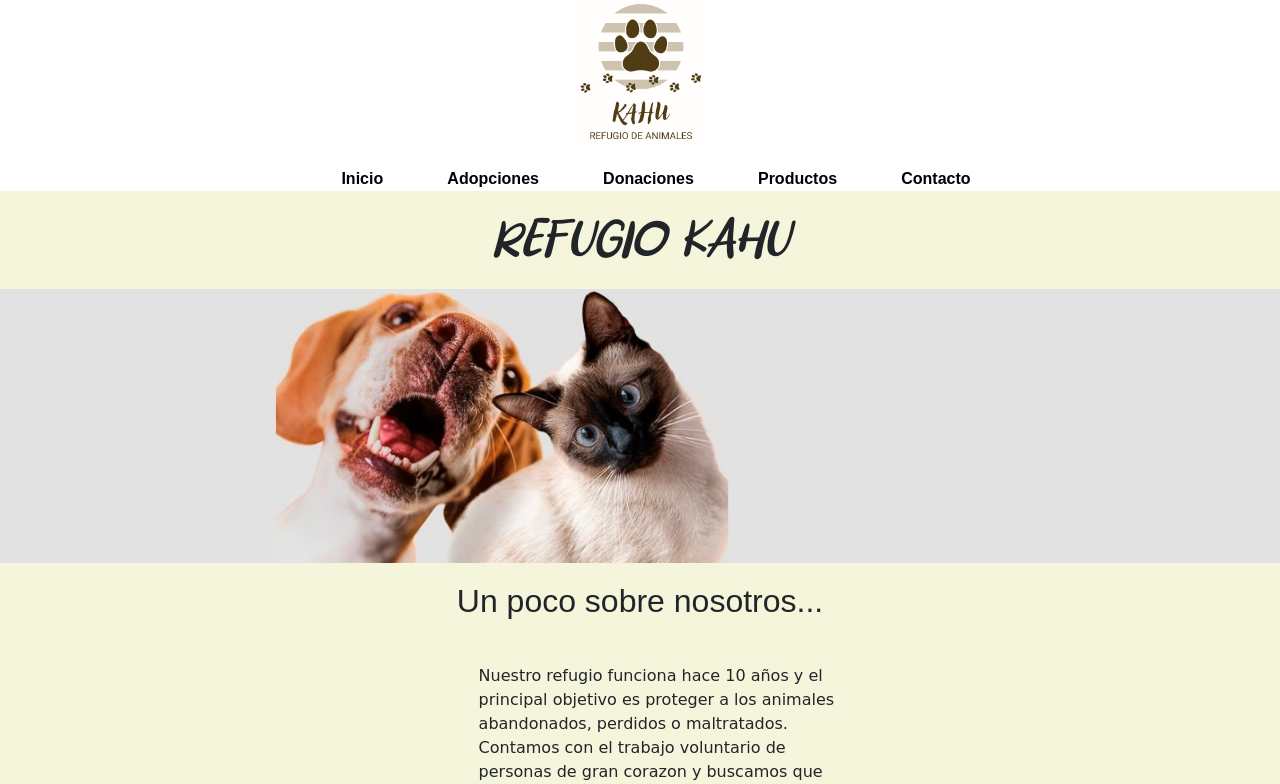
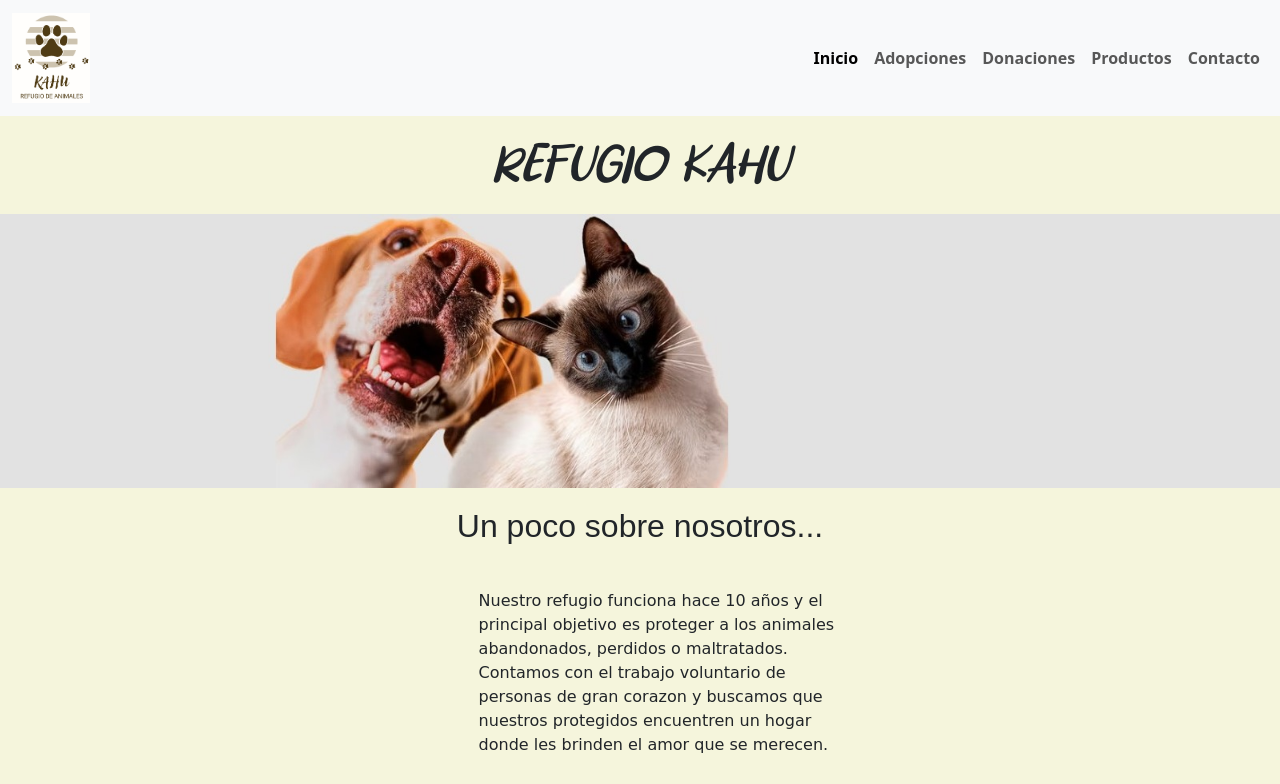
Before and after one commit to Cecir95/RefugioKahu, a plain HTML site: page index.html in a window 1280 px wide. Shown: the top 784 px of the page. Drawn offline with nearby package versions, Linux system fonts and the light colour scheme.

Commit message:
Nav-mejorado

```diff
--- a/estilos/estilos.css
+++ b/estilos/estilos.css
@@ -18,6 +18,10 @@ font-family: 'Teko', sans-serif;*/
 header{
     background-color: white;
 }
+.navbar-toggler {
+    width: 3rem;
+    padding: 0.25rem 0.5rem;
+}
 h1{
     font-family:"heyhoo" ;
     text-align: center;
@@ -33,9 +37,8 @@ h2{
     margin-top: 1.5%;
     margin-bottom: 1.5%;
 }
-.inicio{
-    margin-left: 20%;
-}
+
+
 .horarios{
     text-align: center;
     margin-top: 1.5%;
@@ -45,24 +48,7 @@ h2{
 body{
     background-color: beige ;
 }
-nav ul{
-    text-align: center;
-    list-style: none;
-}
-nav li{
-    display: inline-block;
-}
-nav a{
-    font-family: sans-serif;
-    text-decoration: none;
-    color: black;
-    padding: 30px;
-    font-weight: bold;
-}
-nav .logo{
-    margin-left: 45%;
-    margin-bottom: 1.5%;
-}
+
 p{
     font-family: 'Dancing Script', cursive;
     margin-bottom: 1.5%;
--- a/index.html
+++ b/index.html
@@ -11,15 +11,34 @@
 </head>
 <body>
     <header>
-        <nav>
-        <img class="logo" src="multimedia/logo.png" alt="logo" width="10%">
-            <ul>
-                <li><a href="index.html">Inicio</a></li>
-                <li><a href="paginas/adopciones.html">Adopciones</a></li>
-                <li><a href="paginas/donaciones.html">Donaciones</a></li>
-                <li><a href="paginas/productos.html">Productos</a></li>
-                <li><a href="paginas/contacto.html">Contacto</a></li>
-            </ul>
+        <nav class="navbar navbar-expand-lg navbar-light bg-light">
+            <div class="container-fluid">
+                <a class="navbar-brand" href="#">
+                    <img src="multimedia/logo.png" alt="logo"  height="90">
+                </a>
+                <button class="navbar-toggler" type="button" data-bs-toggle="collapse" data-bs-target="#navbarNav" aria-controls="navbarNav" aria-expanded="false" aria-label="Toggle navigation">
+                    <span class="navbar-toggler-icon"></span>
+                </button>
+                <div class="collapse navbar-collapse" id="navbarNav">
+                    <ul class="navbar-nav ms-auto">
+                        <li class="nav-item">
+                            <a class="nav-link active fw-bold" aria-current="page" href="index.html">Inicio</a>
+                        </li>
+                        <li class="nav-item">
+                            <a class="nav-link fw-bold" href="paginas/adopciones.html">Adopciones</a>
+                        </li>
+                        <li class="nav-item">
+                            <a class="nav-link fw-bold" href="paginas/donaciones.html">Donaciones</a>
+                        </li>
+                        <li class="nav-item">
+                            <a class="nav-link fw-bold" href="paginas/productos.html">Productos</a>
+                        </li>
+                        <li class="nav-item">
+                            <a class="nav-link fw-bold" href="paginas/contacto.html">Contacto</a>
+                        </li>
+                    </ul>
+                </div>
+            </div>
         </nav>
     </header>
     <main>
```
Also changed, not shown: paginas/adopciones.html (+28 -9 lines), paginas/contacto.html (+28 -9 lines), paginas/donaciones.html (+28 -9 lines), paginas/productos.html (+28 -9 lines).
